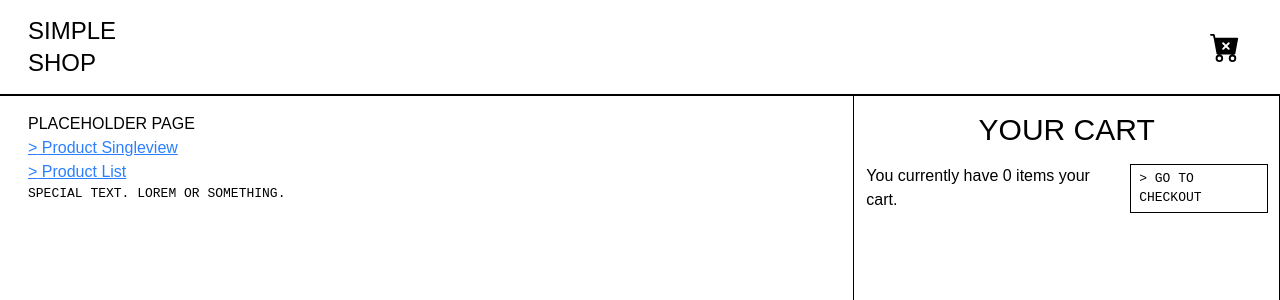
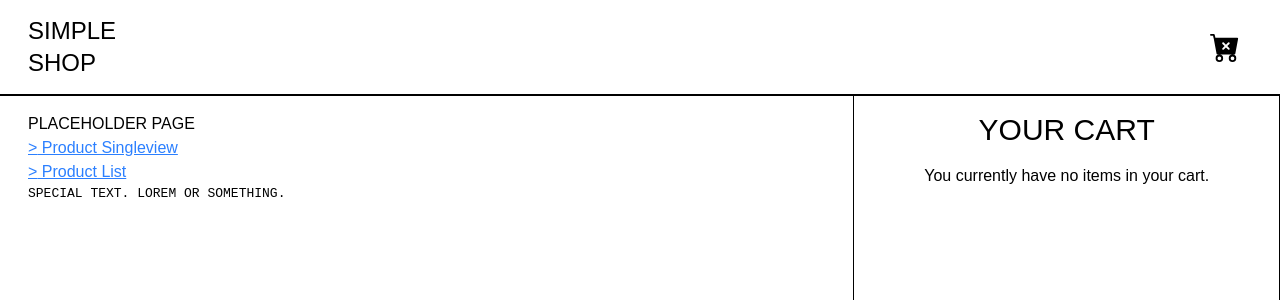
Before and after one commit to Penny-EK/simpelshop, a Next.js app: page / in a window 1280 px wide. Both pictures are taken after a click on the icon 1225 px from the left and 47 px from the top of the page. Shown: the top 300 px of the page. Built offline with nearby package versions, Linux system fonts and the light colour scheme.

Commit message:
Updated CartUI behavior

```diff
--- a/src/app/components/Cartitem.jsx
+++ b/src/app/components/Cartitem.jsx
@@ -27,7 +27,8 @@ const CartItem = (props) => {
     <div className="grid h-[40vh] grid-cols-2 grid-rows-2 border border-0 border-t-1 border-[var(--foreground)] bg-[var(--background)]">
       <div className="col-span-2 col-start-1 row-span-0 row-start-1 flex flex-col justify-center px-4 py-4 pr-20">
         <Link href={`../product/${product.id}`}>
-          <h3 className="title z-10 text-2xl text-white mix-blend-difference underline">
+          {quantity > 1 ? <span className="text-3xl">{quantity}X </span> : ""}
+          <h3 className="title z-10 text-2xl text-white underline mix-blend-difference">
             {product.title}
           </h3>
         </Link>
--- a/src/app/components/Cartui.jsx
+++ b/src/app/components/Cartui.jsx
@@ -19,14 +19,23 @@ const CartUi = (props) => {
       <h2 className="title my-4 w-full text-center text-3xl text-[var(--foreground)]">
         Your cart
       </h2>
-      <div className="my-2 flex items-center justify-center gap-4 mx-3">
-        <p className="">You currently have {totalQuantity} items your cart.</p>
-        <Link
-          href={""}
-          className="special hoverInvert bg-[var(--background)] py-1 px-2 text-[var(--foreground)] outline outline-[var(--foreground)]"
-        >
-          {"> "}Go to checkout
-        </Link>
+      <div className="mx-3 my-2 flex items-center justify-center gap-4">
+        {totalQuantity === 0 ? (
+          <p className="">You currently have no items in your cart.</p>
+        ) : (
+          <>
+            <p className="">
+              You currently have {totalQuantity}{" "}
+              {totalQuantity === 1 ? "item" : "items"} in your cart.
+            </p>
+            <Link
+              href={""}
+              className="special hoverInvert bg-[var(--background)] px-2 py-1 text-[var(--foreground)] outline outline-[var(--foreground)]"
+            >
+              {"> "}Go to checkout
+            </Link>
+          </>
+        )}
       </div>
 
       <div className="grid-auto-rows grid">
--- a/src/app/globals.css
+++ b/src/app/globals.css
@@ -92,7 +92,7 @@ body {
 }
 
 /*Darkmode functionality - uncomment if needed*/
-/* @media (prefers-color-scheme: dark) {
+@media (prefers-color-scheme: dark) {
   :root {
     --background: var(--dark);
     --foreground: var(--light);
@@ -108,4 +108,4 @@ body {
       --accent: var(--foreground);
     }
   }
-} */
+}
```
